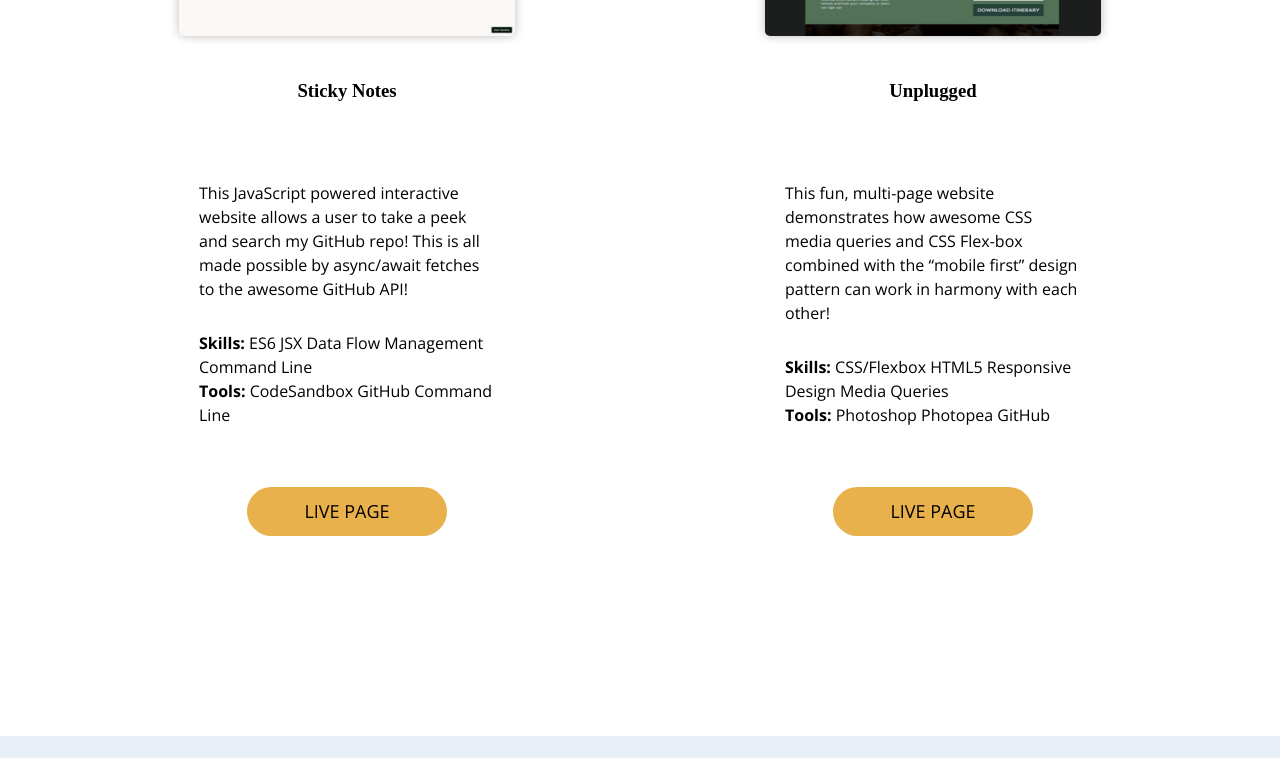
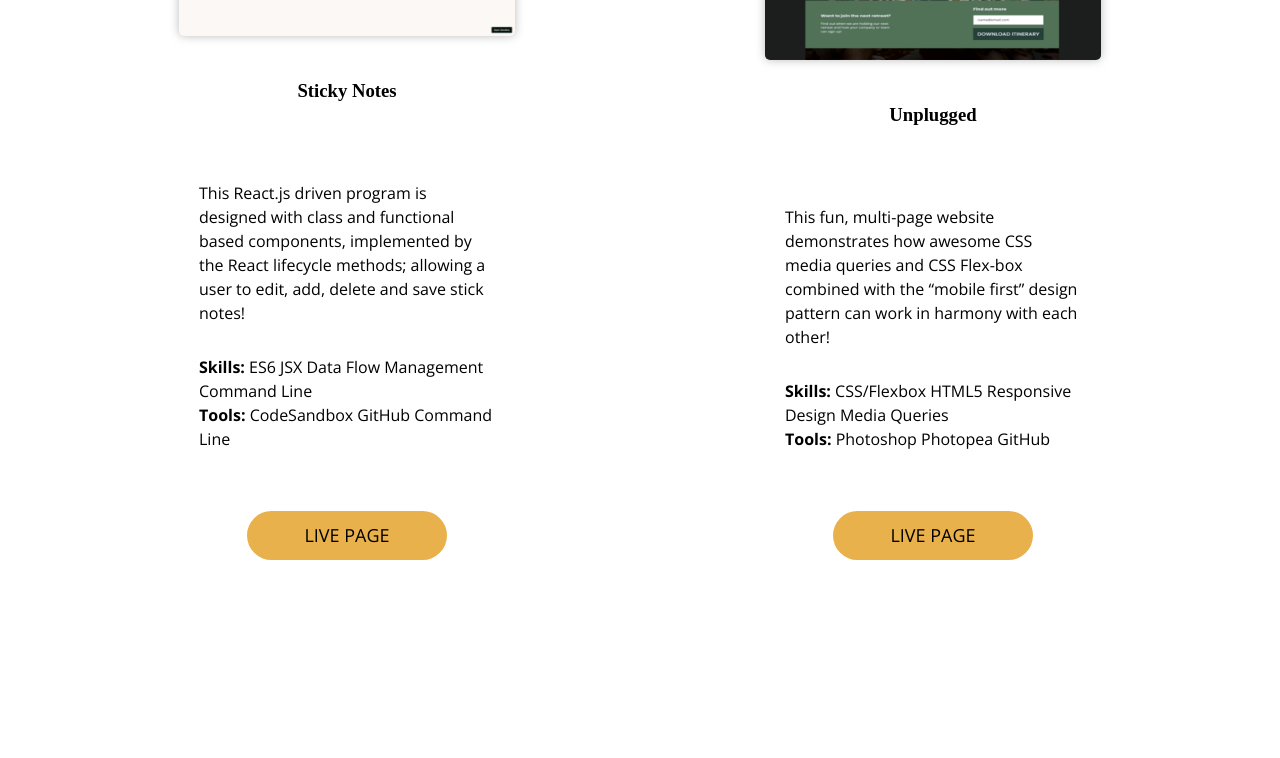
Before and after one commit to lyolayale/portfolio, a React (Create React App) app: page / in a window 1280 px wide. Shown: the part 2053-2811 px from the top of the page. Built offline with nearby package versions, Linux system fonts and the light colour scheme; a web font is replaced by a local one.

Commit message:
Updated App component --> state --> projects

```diff
--- a/src/App.js
+++ b/src/App.js
@@ -78,7 +78,7 @@ class App extends React.Component {
         image: notes,
         title: "Sticky Notes",
         description:
-          "This JavaScript powered interactive website allows a user to take a peek and search my GitHub repo! This is all made possible by async/await fetches to the awesome GitHub API!",
+          "This React.js driven program is designed with class and functional based components, implemented by the React lifecycle methods; allowing a user to edit, add, delete and save stick notes!",
         skills: ["ES6", " JSX", " Data Flow Management", " Command Line"],
         tools: ["CodeSandbox", " GitHub", " Command Line"],
         link: "https://tmeer1.csb.app/",
```
